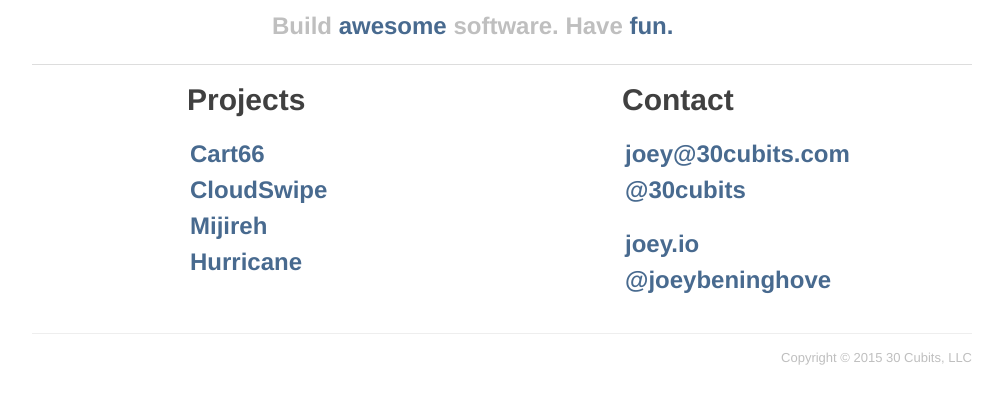
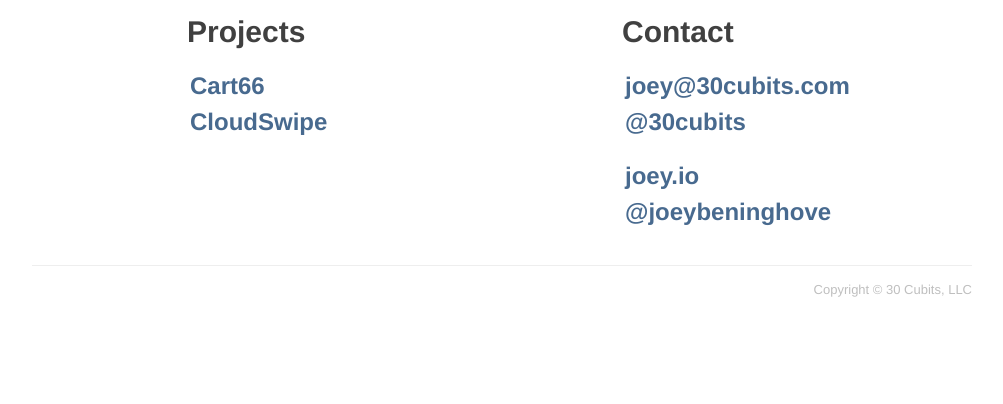
Before and after one commit to 30cubits/30cubits.github.com, a plain HTML site: page index.html in a window 1280 px wide. Shown: the part 322-726 px from the top of the page, without its empty margins (138-1141 px from the left). Drawn offline with nearby package versions, Linux system fonts and the light colour scheme.

Commit message:
Update index.html

```diff
--- a/index.html
+++ b/index.html
@@ -1,7 +1,7 @@
 <!DOCTYPE html>
 <html>
   <head>
-    <title>30 Cubits - Building awesome software.</title>
+    <title>30 Cubits - Builder of awesome web applications</title>
     <link href='/stylesheets/screen.css' media='all' rel='stylesheet' type='text/css' />
     <script src='https://ajax.googleapis.com/ajax/libs/jquery/1.6.4/jquery.min.js' type='text/javascript'></script>
     <script src='/javascripts/application.js' type='text/javascript'></script>
@@ -13,13 +13,6 @@
           <h1>
             <img alt='30 Cubits' src='/images/logo-large.png' />
           </h1>
-          <h2>
-            Build
-            <strong>awesome</strong>
-            software.
-            Have
-            <strong>fun.</strong>
-          </h2>
         </hgroup>
       </header>
       <div id='content'>
@@ -28,22 +21,12 @@
           <ul>
             <li>
               <h2>
-                <a href='http://cart66.com'>Cart66</a>
+                <a href='https://cart66.com'>Cart66</a>
               </h2>
             </li>
             <li>
               <h2>
-                <a href='http://cloudswipe.com'>CloudSwipe</a>
-              </h2>
-            </li>
-            <li>
-              <h2>
-                <a href='http://mijireh.com'>Mijireh</a>
-              </h2>
-            </li>
-            <li>
-              <h2>
-                <a href='http://hurricane.io'>Hurricane</a>
+                <a href='https://cloudswipe.com'>CloudSwipe</a>
               </h2>
             </li>
           </ul>
@@ -79,7 +62,7 @@
       </div>
       <footer>
         <small class='copyright'>
-          Copyright &copy; 2015 30 Cubits, LLC
+          Copyright &copy; 30 Cubits, LLC
         </small>
       </footer>
     </div>
```
